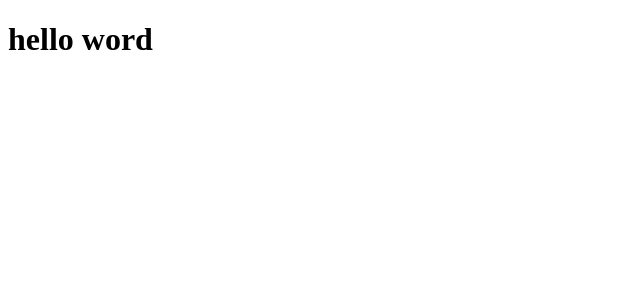
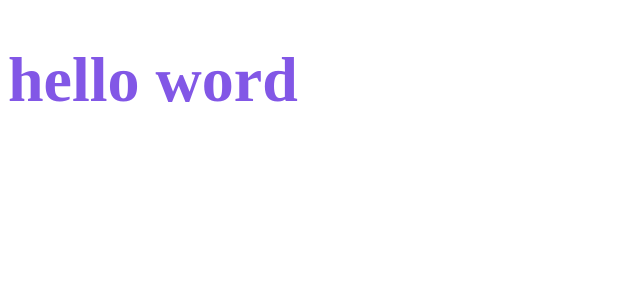
Before and after one commit to grynhas/PR-Money, a React (Create React App) app: page / in a window 1280 px wide. Shown: the top 300 px of the page, without its empty margins (0-640 px from the left). Built offline with nearby package versions, Linux system fonts and the light colour scheme.

Commit message:
styled components

```diff
--- a/package.json
+++ b/package.json
@@ -17,6 +17,7 @@
     "@types/node": "^16.7.13",
     "@types/react": "^18.0.0",
     "@types/react-dom": "^18.0.0",
+    "@types/styled-components": "^5.1.25",
     "typescript": "^4.4.2"
   },
   "scripts": {
--- a/src/App.tsx
+++ b/src/App.tsx
@@ -1,7 +1,14 @@
+import style from 'styled-components'
+
+const Title = style.h1`
+  font-size: 64px;
+  color: #8257e6;
+`
+
 export function App() {
   return (
     <div className="App">
-      <h1>hello word</h1>
+      <Title>hello word</Title>
     </div>
   );
 }
```
Also changed, not shown: public/temporario.png (renamed from public/$.png), 1 other file (tests, documents, lock files or other folders).
